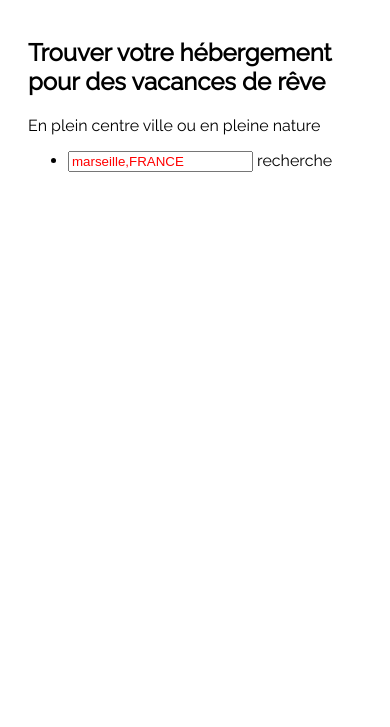
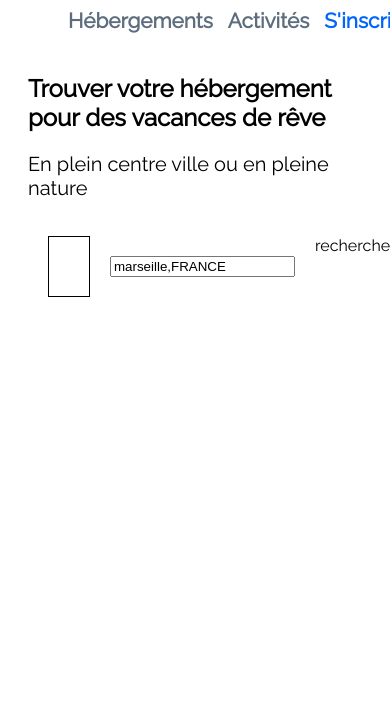
Before and after one commit to devfredgithub/DEGRANGEFrederic-2-26082021, a plain HTML site: page index.html in a window 390 px wide. Shown: the part 117-844 px from the top of the page. Drawn offline with Linux system fonts and the light colour scheme.

Commit message:
ajout Media Queries et modif barre seach

```diff
--- /dev/null
+++ b/MediaQueries.css
@@ -0,0 +1,6 @@
+@media screen and (max-width: 1280px)
+{
+     colors: green
+
+
+}
--- a/index.html
+++ b/index.html
@@ -3,10 +3,8 @@
 <head>
     <meta charset="UTF-8">
     <link href="https://fonts.googleapis.com/css2?family=Raleway:wght@400&display=swap" rel="stylesheet">
-
-
-
-    <link rel="stylesheet" href="style.css">
+     <link rel="stylesheet" href="style.css">
+     <link rel="stylesheet" href="MediaQueries.css">
     <meta http-equiv="X-UA-Compatible" content="IE=edge">
     <meta name="viewport" content="width=device-width, initial-scale=1.0">
 
@@ -35,16 +33,16 @@
         <p1>En plein centre ville ou en pleine nature</p1>
         <form action="">
             <p>
-                <div>
-                    <ul>
-                       <li><i class="fa-solid fa-location-dot" id="LogosMpas"></i>
+                <div class="BarreRecherche">
 
-                        <input type="text" name="recherche" id="BarreDeRecherche" value="marseille,FRANCE
+                     <div class="IconeMaps"></div><i class="fa-solid fa-location-dot" id="LogosMpas"></i>
 
-                        <label for="recherche"> recherche</label>
+                     <div class="Arena"> <input type="text" name="recherche" id="BarreDeRecherche" value="marseille,FRANCE"></div>
 
-                    </ul>
-                <div>
+                     <label for="Recherche" class="Recherche"> recherche</label>
+
+
+                </div>
             </p>
         </form>
     </section>
--- a/style.css
+++ b/style.css
@@ -23,7 +23,7 @@ header{
 /*nav*/
 
 nav ul li a{
-  color:gray;
+  color:#5D6D7E;
   text-decoration: none;
 
 }
@@ -60,18 +60,34 @@ nav ul li a{
 
 
 /*section hergement*/
+p1
+{font-size: 20px;
+
+}
+
+/*barre de recherche*/
+
+
 div{
-  display: block;
+  display: flex;
+  padding: 20px;
+  justify-content: flex-start;
  }
-  #BarreDeRecherche{
-    color: red;
+
+  .Recherche{
+
+
+
 
   }
 
-  #recherche{
+  .Arena{
     color: blue;
+
+
+
   }
 
- p div ul #LogosMaps{
+  .IconeMaps{
    border: 1px solid black;
  }
```
